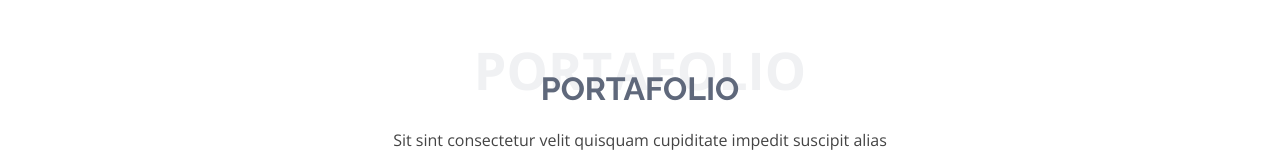
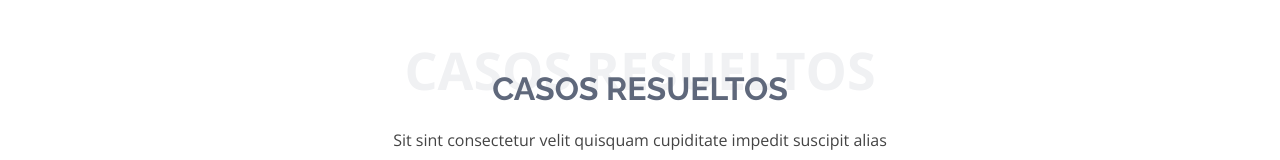
Before and after one commit to ysEnmanuel/Amigos, a plain HTML site: page index.html in a window 1280 px wide. Shown: the part 2512-2672 px from the top of the page. Drawn offline with nearby package versions, Linux system fonts and the light colour scheme.

Commit message:
Mod V1.3
cambio de imagen + correción de texto

```diff
--- a/index.html
+++ b/index.html
@@ -36,7 +36,7 @@
           <li><a href="#hero">Inicio</a></li>
           <li><a href="#about">Acerca De</a></li>
           <li><a href="#services">Servicios</a></li>
-          <li><a href="#portfolio">Portafolio</a></li>
+          <li><a href="#portfolio">Historias</a></li>
           <li><a href="#team">Directores</a></li>
         </ul>
       </nav><!-- .nav-menu -->
@@ -229,8 +229,8 @@
       <div class="container">
 
         <div class="section-title">
-          <span>Portafolio</span>
-          <h2>Portafolio</h2>
+          <span>Casos Resueltos</span>
+          <h2>Casos Resueltos</h2>
           <p>Sit sint consectetur velit quisquam cupiditate impedit suscipit alias</p>
         </div>
 
```
Also changed, not shown: assets/img/hero-img.png.
